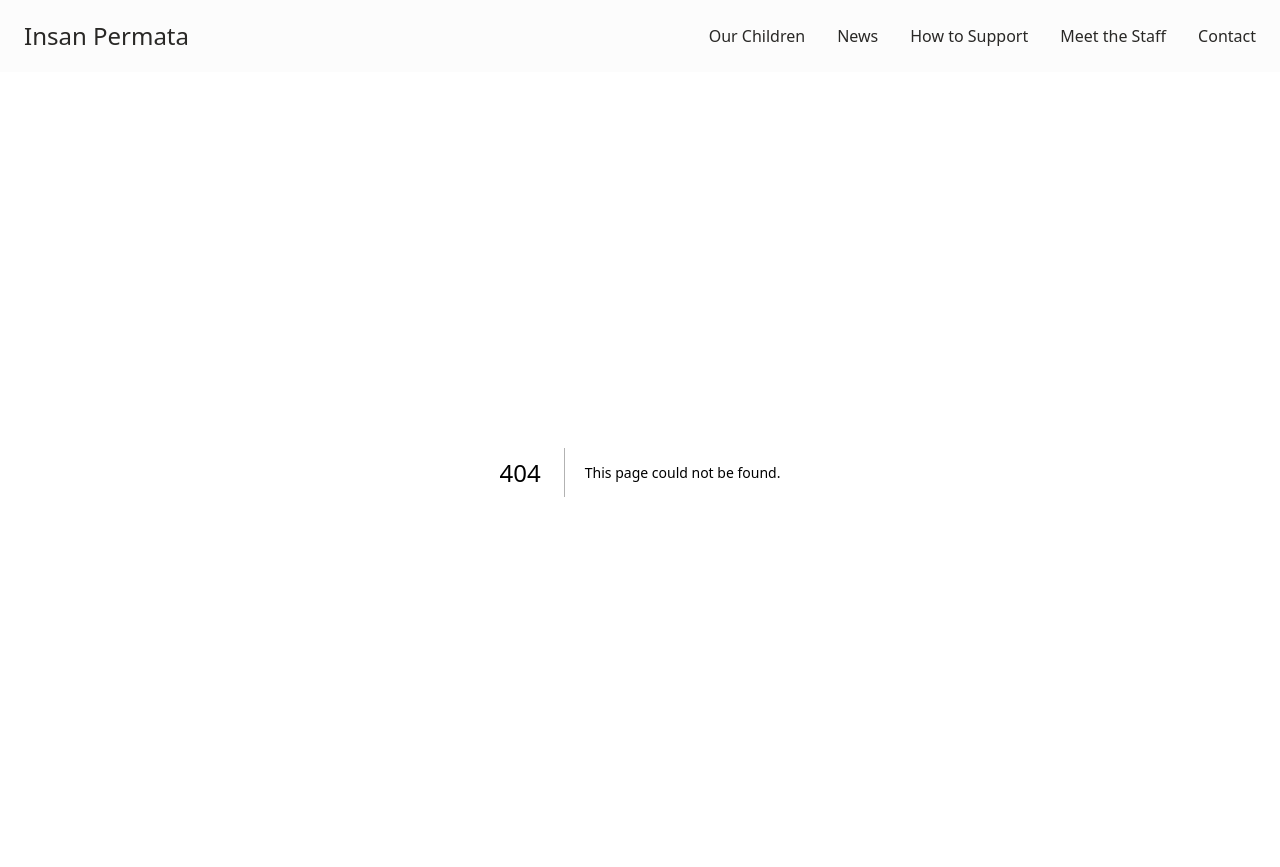
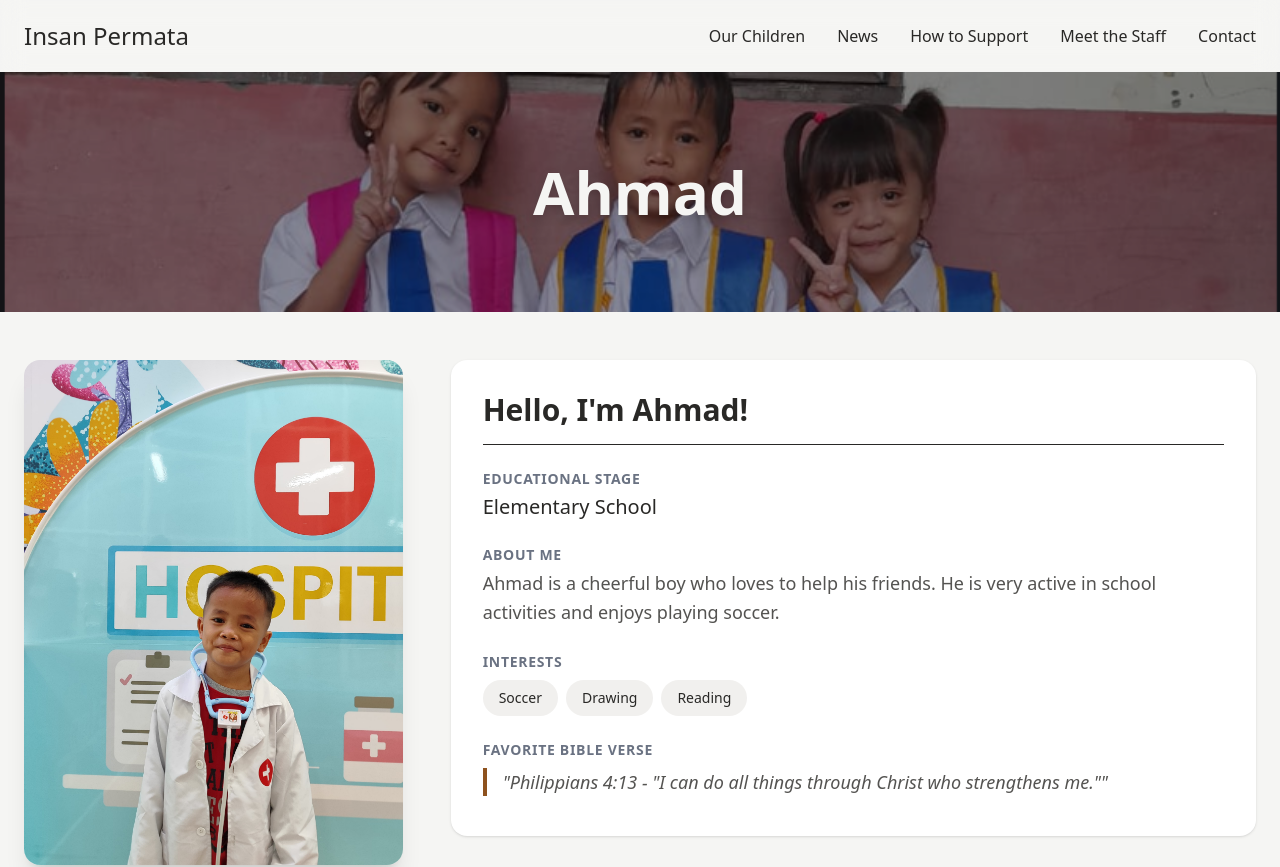
Before and after one commit to Insan-Permata/insan-permata, a Next.js app: page /children/1 in a window 1280 px wide. Before the commit this address had no page. Shown: the top 867 px of the page. Built offline with nearby package versions, Linux system fonts and the light colour scheme.

Commit message:
feat: add child listing and detail pages with supporting types, components, and mock data.

```diff
--- a/app/(public)/(component)/ChildrenCard.tsx
+++ b/app/(public)/(component)/ChildrenCard.tsx
@@ -1,13 +1,15 @@
 import Image from 'next/image';
+import Link from 'next/link';
 
 interface ChildrenCardProps {
+  id: string;
   name: string;
   photo: string;
 }
 
-export default function ChildrenCard({ name, photo }: ChildrenCardProps) {
+export default function ChildrenCard({ id, name, photo }: ChildrenCardProps) {
   return (
-    <div className="group relative bg-white rounded-lg overflow-hidden shadow-md hover:shadow-lg transition-shadow duration-200 aspect-[3/4] w-full max-w-[200px] mx-auto cursor-pointer">
+    <Link href={`/children/${id}`} className="block group relative bg-white rounded-lg overflow-hidden shadow-md hover:shadow-lg transition-shadow duration-200 aspect-[3/4] w-full max-w-[200px] mx-auto cursor-pointer">
       {/* Photo as Background */}
       <div className="absolute inset-0 transition-all duration-300 group-hover:blur-md">
         <Image
@@ -31,17 +33,17 @@ export default function ChildrenCard({ name, photo }: ChildrenCardProps) {
 
       {/* Name - Hidden on hover */}
       <div className="absolute bottom-0 left-0 right-0 p-4 z-10 transition-opacity duration-300 group-hover:opacity-0">
-        <h3 className="text-lg font-semibold text-[#F5F5F3] text-center drop-shadow-lg">
+        <h3 className="text-lg font-semibold text-background text-center drop-shadow-lg">
           {name}
         </h3>
       </div>
 
       {/* More Info Text - Appears on hover */}
       <div className="absolute inset-0 flex items-center justify-center z-20 opacity-0 group-hover:opacity-100 transition-opacity duration-300 px-4">
-        <p className="text-base font-medium text-[#F5F5F3] text-center drop-shadow-lg">
+        <p className="text-base font-medium text-background text-center drop-shadow-lg">
           Learn more about {name}
         </p>
       </div>
-    </div>
+    </Link>
   );
 }
--- /dev/null
+++ b/app/(public)/children/[id]/page.tsx
@@ -0,0 +1,105 @@
+import Image from 'next/image';
+import { notFound } from 'next/navigation';
+import { children } from '@/data/children';
+import PageHero from '../../(component)/PageHero';
+
+interface ChildDetailPageProps {
+    params: Promise<{
+        id: string;
+    }>;
+}
+
+export default async function ChildDetailPage({ params }: ChildDetailPageProps) {
+    const { id } = await params;
+    const child = children.find((c) => c.id === id);
+
+    if (!child) {
+        notFound();
+    }
+
+    return (
+        <div className="min-h-screen bg-background">
+            <PageHero
+                imageSrc="/our_children_bg/1.png"
+                imageAlt="Our Children Background"
+                title={child.name}
+                height="30vh"
+                overlayOpacity={0.4}
+            />
+
+            <div className="max-w-7xl mx-auto px-6 py-12">
+                <div className="grid grid-cols-1 md:grid-cols-3 gap-12">
+                    {/* Left Column: Photo */}
+                    <div className="md:col-span-1">
+                        <div className="sticky top-24">
+                            <div className="relative aspect-[3/4] w-full rounded-2xl overflow-hidden shadow-xl">
+                                <Image
+                                    src={child.photoUrl}
+                                    alt={child.name}
+                                    fill
+                                    className="object-cover"
+                                    sizes="(max-width: 768px) 100vw, 33vw"
+                                    priority
+                                />
+                            </div>
+                        </div>
+                    </div>
+
+                    {/* Right Column: Information */}
+                    <div className="md:col-span-2 space-y-8">
+                        <div className="bg-white rounded-2xl p-8 shadow-sm">
+                            <h2 className="text-3xl font-bold text-foreground mb-6 border-b pb-4">
+                                Hello, I'm {child.name}!
+                            </h2>
+
+                            <div className="space-y-6">
+                                <div>
+                                    <h3 className="text-sm uppercase tracking-wider text-gray-500 font-semibold mb-1">
+                                        Educational Stage
+                                    </h3>
+                                    <p className="text-xl text-foreground font-medium">
+                                        {child.educationalStage}
+                                    </p>
+                                </div>
+
+                                <div>
+                                    <h3 className="text-sm uppercase tracking-wider text-gray-500 font-semibold mb-1">
+                                        About Me
+                                    </h3>
+                                    <p className="text-lg text-foreground/80 leading-relaxed">
+                                        {child.aboutMe}
+                                    </p>
+                                </div>
+
+                                <div>
+                                    <h3 className="text-sm uppercase tracking-wider text-gray-500 font-semibold mb-1">
+                                        Interests
+                                    </h3>
+                                    <div className="flex flex-wrap gap-2 mt-2">
+                                        {child.interests.map((interest, index) => (
+                                            <span
+                                                key={index}
+                                                className="px-4 py-2 bg-off-white text-foreground rounded-full text-sm font-medium"
+                                            >
+                                                {interest}
+                                            </span>
+                                        ))}
+                                    </div>
+                                </div>
+
+                                <div>
+                                    <h3 className="text-sm uppercase tracking-wider text-gray-500 font-semibold mb-1">
+                                        Favorite Bible Verse
+                                    </h3>
+                                    <blockquote className="border-l-4 border-brown pl-4 italic text-foreground/80 text-lg my-2">
+                                        "{child.favoriteBibleVerse}"
+                                    </blockquote>
+                                </div>
+                            </div>
+                        </div>
+                    </div>
+                </div>
+            </div>
+        </div>
+    );
+}
--- a/app/(public)/our-children/page.tsx
+++ b/app/(public)/our-children/page.tsx
@@ -1,19 +1,10 @@
 import ChildrenCard from '../(component)/ChildrenCard';
 import PageHero from '../(component)/PageHero';
+import { children } from '@/data/children';
 
 export default function OurChildrenPage() {
-  // Placeholder data - Replace with real data later
-  const children = [
-    { name: 'Ahmad', photo: '/home_story_and_mission_photos/1.jpg' },
-    { name: 'Siti', photo: '/home_story_and_mission_photos/2.jpg' },
-    { name: 'Budi', photo: '/home_story_and_mission_photos/3.jpg' },
-    { name: 'Dewi', photo: '/home_story_and_mission_photos/4.jpg' },
-    { name: 'Rizki', photo: '/home_story_and_mission_photos/5.jpg' },
-    { name: 'Lina', photo: '/home_story_and_mission_photos/6.jpg' },
-  ];
-
   return (
-    <div className="min-h-screen bg-[#F5F5F3]">
+    <div className="min-h-screen bg-background">
       {/* Hero Section */}
       <PageHero
         imageSrc="/our_children_bg/1.png"
@@ -27,11 +18,12 @@ export default function OurChildrenPage() {
       <section className="py-12 px-6">
         <div className="max-w-7xl mx-auto">
           <div className="grid grid-cols-1 md:grid-cols-2 lg:grid-cols-3 xl:grid-cols-4 gap-6">
-            {children.map((child, index) => (
+            {children.map((child) => (
               <ChildrenCard
-                key={index}
+                key={child.id}
+                id={child.id}
                 name={child.name}
-                photo={child.photo}
+                photo={child.photoUrl}
               />
             ))}
           </div>
--- /dev/null
+++ b/data/children.ts
@@ -0,0 +1,58 @@
+import { Child } from '../types/child';
+
+export const children: Child[] = [
+    {
+        id: '1',
+        name: 'Ahmad',
+        educationalStage: 'Elementary School',
+        aboutMe: 'Ahmad is a cheerful boy who loves to help his friends. He is very active in school activities and enjoys playing soccer.',
+        photoUrl: '/home_story_and_mission_photos/1.jpg',
+        interests: ['Soccer', 'Drawing', 'Reading'],
+        favoriteBibleVerse: 'Philippians 4:13 - "I can do all things through Christ who strengthens me."',
+    },
+    {
+        id: '2',
+        name: 'Siti',
+        educationalStage: 'Junior High School',
+        aboutMe: 'Siti is a diligent student who excels in mathematics. She dreams of becoming a teacher one day.',
+        photoUrl: '/home_story_and_mission_photos/2.jpg',
+        interests: ['Mathematics', 'Cooking', 'Singing'],
+        favoriteBibleVerse: 'Psalm 23:1 - "The Lord is my shepherd; I shall not want."',
+    },
+    {
+        id: '3',
+        name: 'Budi',
+        educationalStage: 'Elementary School',
+        aboutMe: 'Budi is a creative soul who loves to paint and draw. He often wins art competitions at school.',
+        photoUrl: '/home_story_and_mission_photos/3.jpg',
+        interests: ['Painting', 'Cycling', 'Gardening'],
+        favoriteBibleVerse: 'Jeremiah 29:11 - "For I know the plans I have for you, declares the Lord..."',
+    },
+    {
+        id: '4',
+        name: 'Dewi',
+        educationalStage: 'Senior High School',
+        aboutMe: 'Dewi is a natural leader and is the president of the student council. She is passionate about social work.',
+        photoUrl: '/home_story_and_mission_photos/4.jpg',
+        interests: ['Leadership', 'Volunteering', 'Public Speaking'],
+        favoriteBibleVerse: 'Proverbs 3:5 - "Trust in the Lord with all your heart and lean not on your own understanding."',
+    },
+    {
+        id: '5',
+        name: 'Rizki',
+        educationalStage: 'Kindergarten',
+        aboutMe: 'Rizki is full of energy and brings joy to everyone around him. He loves to play with his toy cars.',
+        photoUrl: '/home_story_and_mission_photos/5.jpg',
+        interests: ['Cars', 'Running', 'Playing Tag'],
+        favoriteBibleVerse: 'Matthew 19:14 - "Let the little children come to me, and do not hinder them..."',
+    },
+    {
+        id: '6',
+        name: 'Lina',
+        educationalStage: 'Junior High School',
+        aboutMe: 'Lina is a quiet but observant girl who loves to write stories. She hopes to publish a book someday.',
+        photoUrl: '/home_story_and_mission_photos/6.jpg',
+        interests: ['Writing', 'Reading', 'Badminton'],
+        favoriteBibleVerse: 'Romans 8:28 - "And we know that in all things God works for the good of those who love him..."',
+    },
+];
--- /dev/null
+++ b/types/child.ts
@@ -0,0 +1,9 @@
+export interface Child {
+    id: string;
+    name: string;
+    educationalStage: string;
+    aboutMe: string;
+    photoUrl: string;
+    interests: string[];
+    favoriteBibleVerse: string;
+}
```
